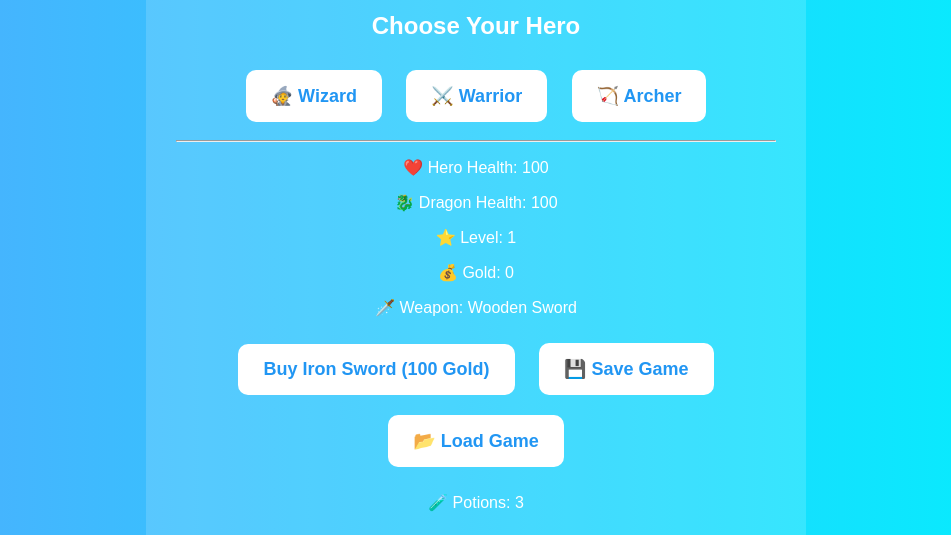
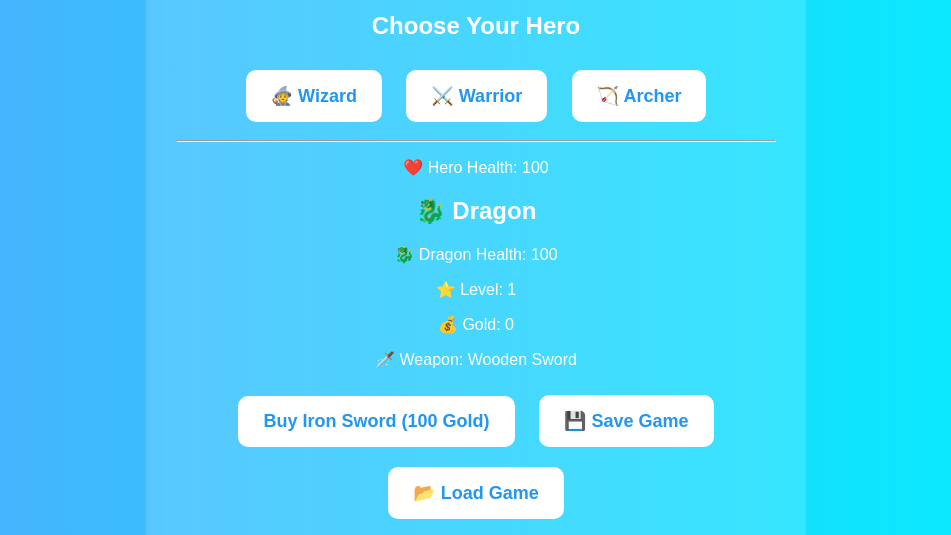
Before and after one commit to olayinkaspezch/html, a plain HTML site: page index.html in a window 1280 px wide. Shown: the part 188-723 px from the top of the page, without its empty margins (164-1115 px from the left). Drawn offline with Linux system fonts and the light colour scheme.

Commit message:
Add enemy name display to index.html

```diff
--- a/index.html
+++ b/index.html
@@ -71,6 +71,7 @@ button:hover {
     <hr>
 
     <p>❤️ Hero Health: <span id="heroHealth">100</span></p>
+    <h2 id="enemyName">🐉 Dragon</h2>
     <p>🐉 Dragon Health: <span id="dragonHealth">100</span></p>
 
     <p>⭐ Level: <span id="level">1</span></p>
```
